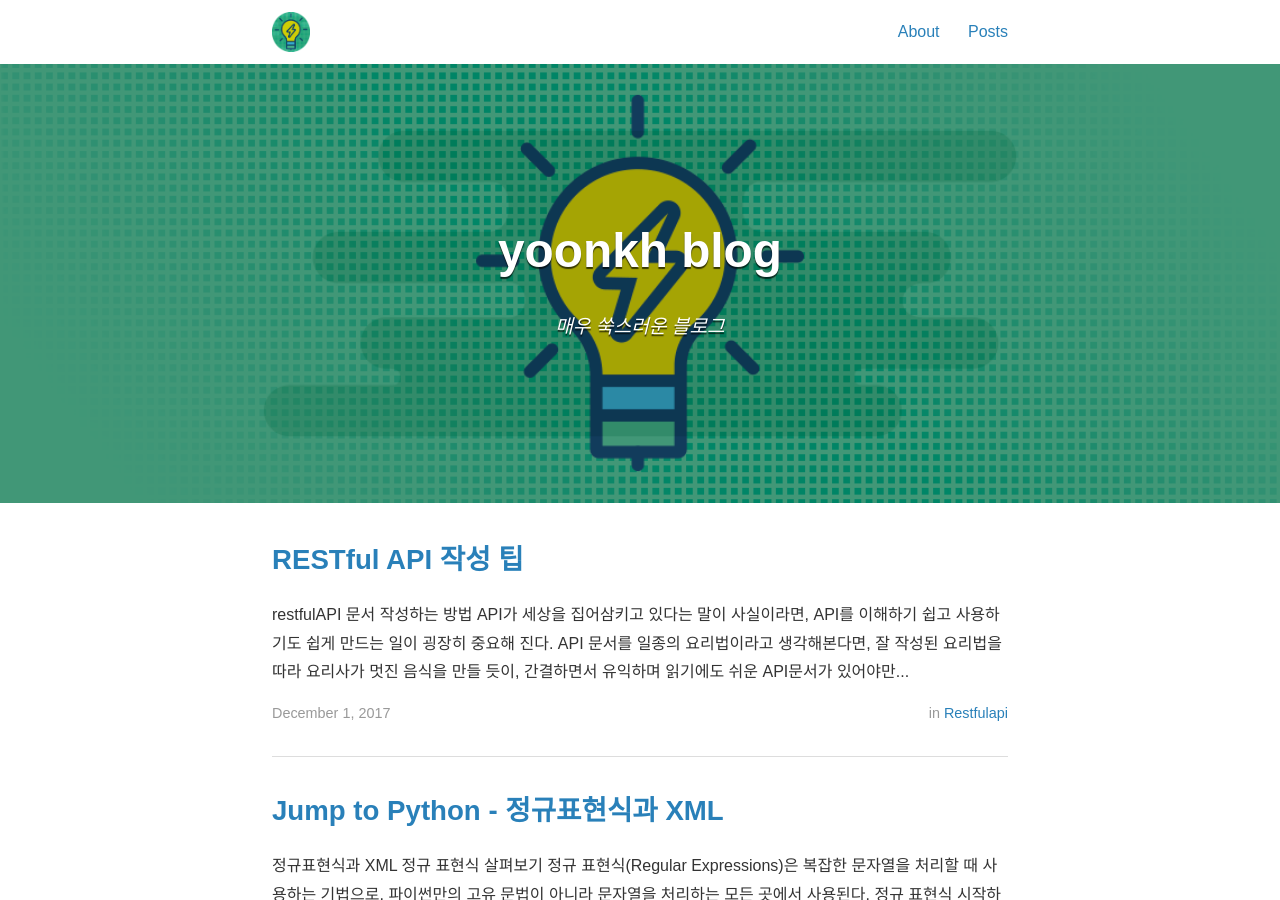
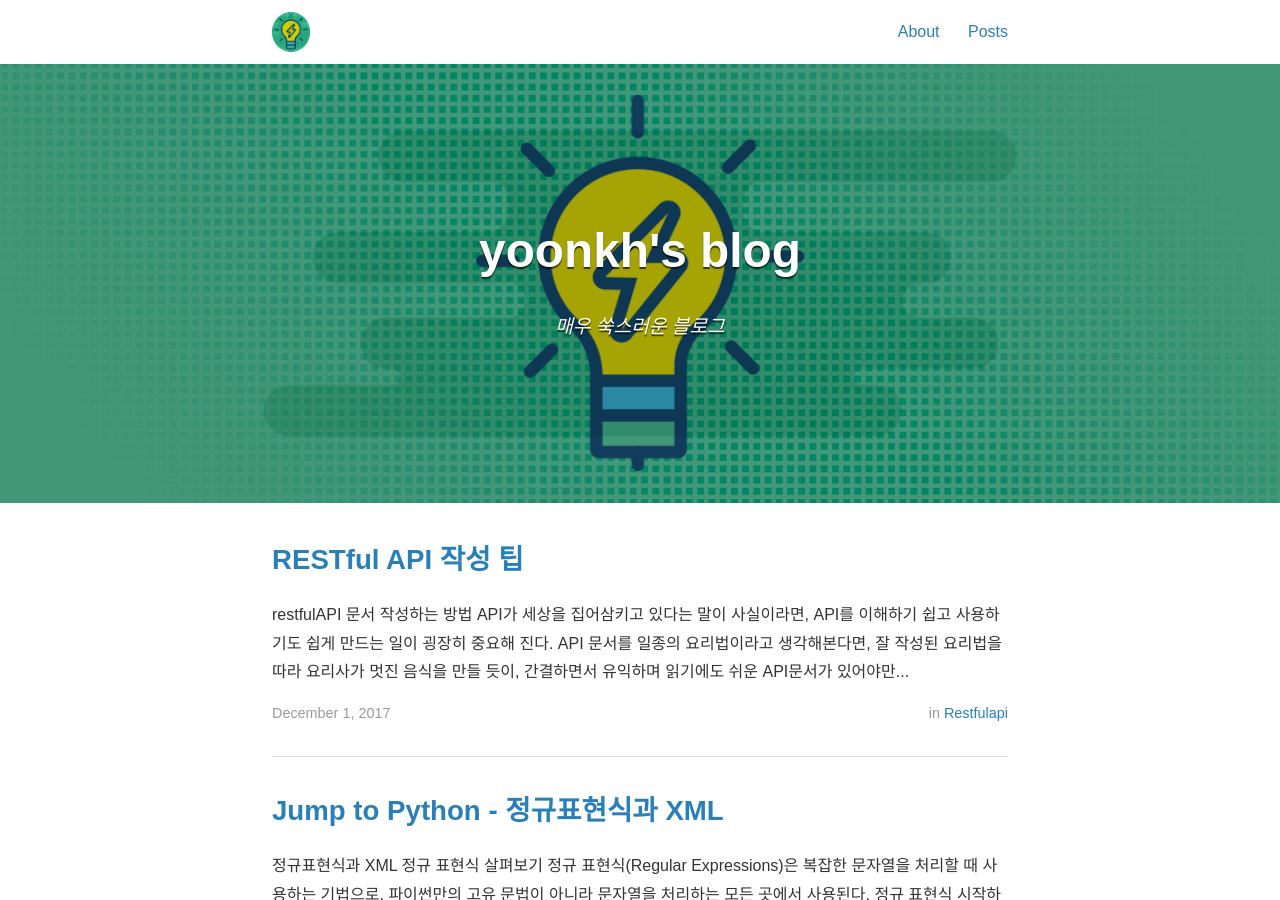
Before and after one commit to yoonkh/yoonkh.github.io, a Jekyll site: the page built from index.html, in a window 1280 px wide and 900 px high. Built offline with Jekyll 4.4.1, drawn with Linux system fonts in a browser that asks for light colours; nearby versions of some CDN libraries; the list of posts is cut into pages by our own code; some of the changed text lies outside the part shown.

```diff
--- a/_config.yml
+++ b/_config.yml
@@ -10,7 +10,7 @@ exclude:
   - "/vendor/"
 
 # Site settings
-title: yoonkh blog
+title: yoonkh's blog
 subtitle: "매우 쑥스러운 블로그"
 email: zizou0812@gmail.com
 name: KyeongHan Yoon
```
